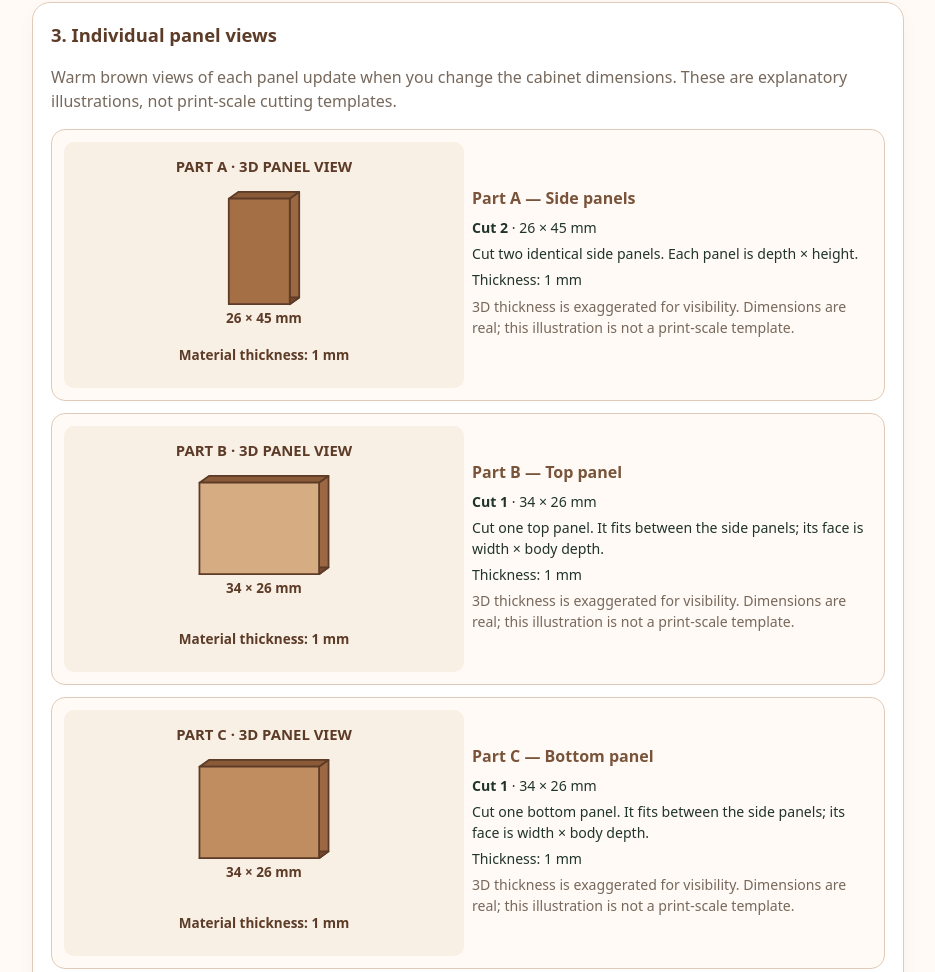
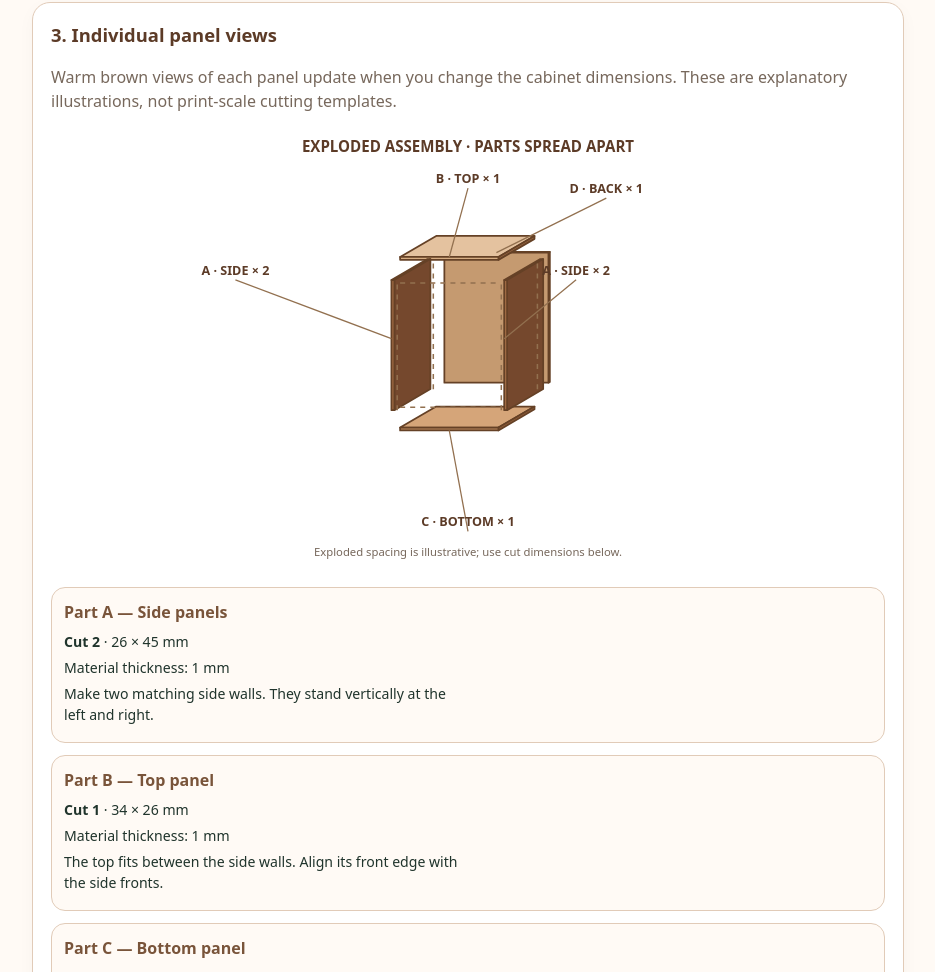
Before and after one commit to Austineukpoju/miniature-furniture-planner, a website: page index.html in a window 1280 px wide. Shown: the part 1236-2208 px from the top of the page, without its empty margins (172-1107 px from the left). Drawn offline with Linux system fonts and the light colour scheme.

Commit message:
Replace isolated panel cards with labeled exploded cabinet assembly diagram

```diff
--- a/index.html
+++ b/index.html
@@ -442,35 +442,52 @@ function renderCabinetPreview(plan) {
 }
 function renderPartViews(plan){
  const host=$("partViews");if(!host||!plan||!plan.ok)return;
- const colors={A:"#a56f46",B:"#d6ad83",C:"#c08d60",D:"#c59a70"};
- const notes={
-  A:"Cut two identical side panels. Each panel is depth × height.",
-  B:"Cut one top panel. It fits between the side panels; its face is width × body depth.",
-  C:"Cut one bottom panel. It fits between the side panels; its face is width × body depth.",
-  D:"Cut one back panel. It covers the rear edges and adds the material thickness to total depth."
+ const W=plan.input.W,H=plan.input.H,D=plan.input.D,t=plan.input.t,bodyD=D-t;
+ const parts=plan.parts;
+ const side=parts.find(p=>p.id==="A"),top=parts.find(p=>p.id==="B"),bottom=parts.find(p=>p.id==="C"),back=parts.find(p=>p.id==="D");
+ if(!side||!top||!bottom||!back){host.innerHTML="<p>Exploded view is unavailable for this plan.</p>";return;}
+ // Schematic exploded view: parts are deliberately separated along the assembly axes.
+ // Geometry uses the canonical cut list; extrusion is visual only.
+ const sc=Math.min(250/(W+D*.48),165/(H+D*.28),2.3);
+ const ox=200,oy=215,kx=.48,ky=.28;
+ const P=(x,y,z)=>[ox+(x-W/2)*sc+(y-D/2)*sc*kx,oy-z*sc-(y-D/2)*sc*ky];
+ const pt=a=>a.map(v=>{const q=P(...v);return q[0].toFixed(1)+","+q[1].toFixed(1)}).join(" ");
+ const poly=(id,arr,fill)=>'<polygon data-exploded-part="'+id+'" points="'+pt(arr)+'" fill="'+fill+'" stroke="#654126" stroke-width="1.4" stroke-linejoin="round"/>';
+ const line=(a,b)=>{const A=P(...a),B=P(...b);return '<line x1="'+A[0]+'" y1="'+A[1]+'" x2="'+B[0]+'" y2="'+B[1]+'" stroke="#92704f" stroke-width="1.2" stroke-dasharray="4 4"/>';};
+ const slab=(id,x,y,z,w,d,h,front,topFill,sideFill)=>{
+  const v000=[x,y,z],v100=[x+w,y,z],v110=[x+w,y+d,z],v010=[x,y+d,z];
+  const v001=[x,y,z+h],v101=[x+w,y,z+h],v111=[x+w,y+d,z+h],v011=[x,y+d,z+h];
+  return poly(id+"-top",[v001,v101,v111,v011],topFill)+poly(id+"-side",[v101,v100,v110,v111],sideFill)+poly(id+"-front",[v000,v100,v101,v001],front);
  };
- // Canonical dimensions come from the design engine. Thickness is drawn with a
- // minimum visual extrusion so it remains visible on screen; labels show real t.
- host.innerHTML=plan.parts.map(p=>{
-  const w=p.width,h=p.height,t=plan.input.t;
-  const sc=Math.min(174/w,78/h,2.6),fw=w*sc,fh=h*sc;
-  const ex=Math.max(7,Math.min(16,t*sc*1.8)),ey=-Math.max(5,Math.min(12,t*sc*1.3));
-  const x=(260-fw-ex)/2,y=31+Math.max(0,-ey);
-  const front=[[x,y],[x+fw,y],[x+fw,y+fh],[x,y+fh]];
-  const rear=front.map(q=>[q[0]+ex,q[1]+ey]);
-  const pts=q=>q.map(v=>v[0].toFixed(2)+","+v[1].toFixed(2)).join(" ");
-  const polygon=(q,fill)=>'<polygon points="'+pts(q)+'" fill="'+fill+'" stroke="#5c3b27" stroke-width="1.3" stroke-linejoin="round"/>';
-  let svg='<svg xmlns="http://www.w3.org/2000/svg" viewBox="0 0 260 170" role="img" aria-label="3D-style panel '+p.id+', '+p.name+', '+fmt(w)+' by '+fmt(h)+' millimetres and material thickness '+fmt(t)+' millimetres">';
-  svg+='<text x="130" y="16" text-anchor="middle" font-size="11" font-weight="700" fill="#5c3b27">PART '+p.id+' · 3D PANEL VIEW</text>';
-  svg+=polygon([front[1],front[0],rear[0],rear[1]],"#8b5b39");
-  svg+=polygon([front[2],front[1],rear[1],rear[2]],"#9b6843");
-  svg+=polygon([front[3],front[2],rear[2],rear[3]],"#75482d");
-  svg+=polygon(front,colors[p.id]||"#c59a70");
-  svg+='<g fill="#5c3b27" font-size="10" font-weight="600"><text x="130" y="'+Math.min(137,y+fh+14)+'" text-anchor="middle">'+fmt(w)+' × '+fmt(h)+' mm</text><text x="130" y="155" text-anchor="middle">Material thickness: '+fmt(t)+' mm</text></g></svg>';
-  return '<article class="part-view-card"><div class="part-view-graphic">'+svg+'</div><div class="part-view-copy"><h3>Part '+p.id+' — '+p.name+'</h3><p><strong>Cut '+p.qty+'</strong> · '+fmt(w)+' × '+fmt(h)+' mm</p><p>'+notes[p.id]+'</p><p>Thickness: '+fmt(t)+' mm</p><p class="muted">3D thickness is exaggerated for visibility. Dimensions are real; this illustration is not a print-scale template.</p></div></article>';
+ let svg='<svg viewBox="0 0 400 350" role="img" aria-label="Exploded cabinet assembly diagram with separated side panels, top, bottom and rear panel" style="width:100%;height:auto;max-height:440px">';
+ svg+='<text x="200" y="18" text-anchor="middle" font-size="12" font-weight="700" fill="#5c3b27">EXPLODED ASSEMBLY · PARTS SPREAD APART</text>';
+ // rear panel is pulled backwards (larger y) so the body and its rear attachment are visible.
+ svg+=slab("D",0,bodyD+Math.max(8,D*.22),0,W,t,H,"#c59a70","#d7b18c","#9b6843");
+ // bottom and top float vertically outside the carcass to show where they fit.
+ svg+=slab("C",t,0,-Math.max(7,H*.12),W-2*t,bodyD,t,"#c08d60","#d5a579","#8f5c38");
+ svg+=slab("B",t,0,H+Math.max(7,H*.12),W-2*t,bodyD,t,"#d6ad83","#e4c29f","#9b6843");
+ // sides are offset outwards, revealing the top/bottom panels fitted between them.
+ svg+=slab("A-left",-t*2,0,0,t,bodyD,H,"#a56f46","#c08d60","#75482d");
+ svg+=slab("A-right",W+t,0,0,t,bodyD,H,"#a56f46","#c08d60","#75482d");
+ // Dashed construction guides connect each part to its intended fitted position.
+ svg+=line([0,0,0],[0,0,H])+line([W,0,0],[W,0,H]);
+ svg+=line([t,0,H-t],[W-t,0,H-t])+line([t,0,t],[W-t,0,t]);
+ svg+=line([0,bodyD,0],[0,bodyD,H])+line([W,bodyD,0],[W,bodyD,H]);
+ svg+='<g font-size="10" font-weight="700" fill="#5c3b27">';
+ const labels=[
+  {p:[-t*2,0,H*.55],x:15,y:120,a:"A · SIDE × 2"},
+  {p:[W+t,0,H*.55],x:286,y:120,a:"A · SIDE × 2"},
+  {p:[W/2,0,H+Math.max(7,H*.12)+t],x:200,y:47,a:"B · TOP × 1"},
+  {p:[W/2,0,-Math.max(7,H*.12)],x:200,y:320,a:"C · BOTTOM × 1"},
+  {p:[W/2,bodyD+Math.max(8,D*.22),H],x:310,y:55,a:"D · BACK × 1"}];
+ labels.forEach(l=>{const q=P(...l.p);svg+='<path d="M'+q[0].toFixed(1)+' '+q[1].toFixed(1)+' L'+l.x+' '+l.y+'" stroke="#92704f" stroke-width="1" fill="none"/><text x="'+l.x+'" y="'+(l.y-4)+'" text-anchor="middle">'+l.a+'</text>';});
+ svg+='</g><text x="200" y="340" text-anchor="middle" font-size="9" fill="#77685c">Exploded spacing is illustrative; use cut dimensions below.</text></svg>';
+ const cards=parts.map(p=>{
+  const notes={A:"Make two matching side walls. They stand vertically at the left and right.",B:"The top fits between the side walls. Align its front edge with the side fronts.",C:"The bottom fits between the side walls. Keep its front edge aligned with the side fronts.",D:"Attach the back across the rear edges. Its thickness adds to the cabinet's outside depth."};
+  return '<article class="part-view-card"><div class="part-view-copy"><h3>Part '+p.id+' — '+p.name+'</h3><p><strong>Cut '+p.qty+'</strong> · '+fmt(p.width)+' × '+fmt(p.height)+' mm</p><p>Material thickness: '+fmt(t)+' mm</p><p>'+notes[p.id]+'</p></div></article>';
  }).join("");
+ host.innerHTML='<div class="exploded-diagram">'+svg+'</div><div class="part-view-list">'+cards+'</div><p class="muted">Read the diagram first, then follow the matching part labels and cut sizes. Dashed lines show approximate assembly positions. This cabinet version has no drawer, door, or shelf.</p>';
 }
-
 </script>
 </body>
 </html>
```
